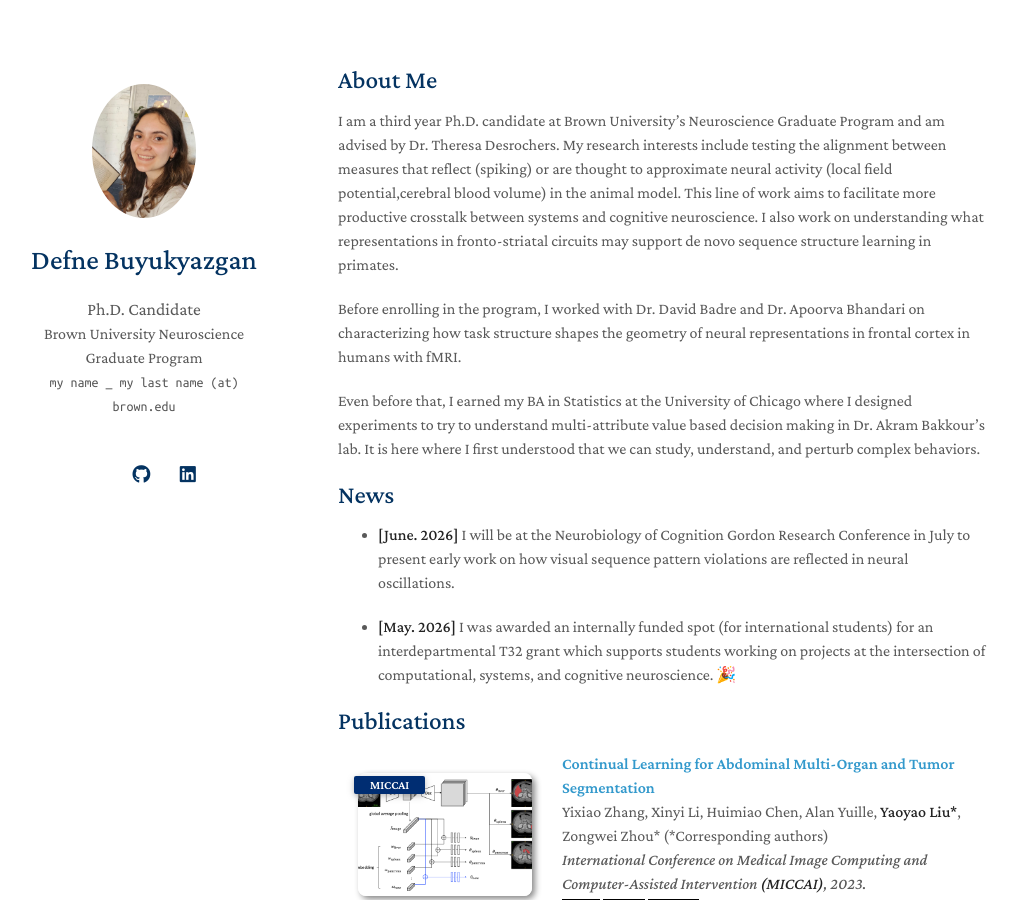
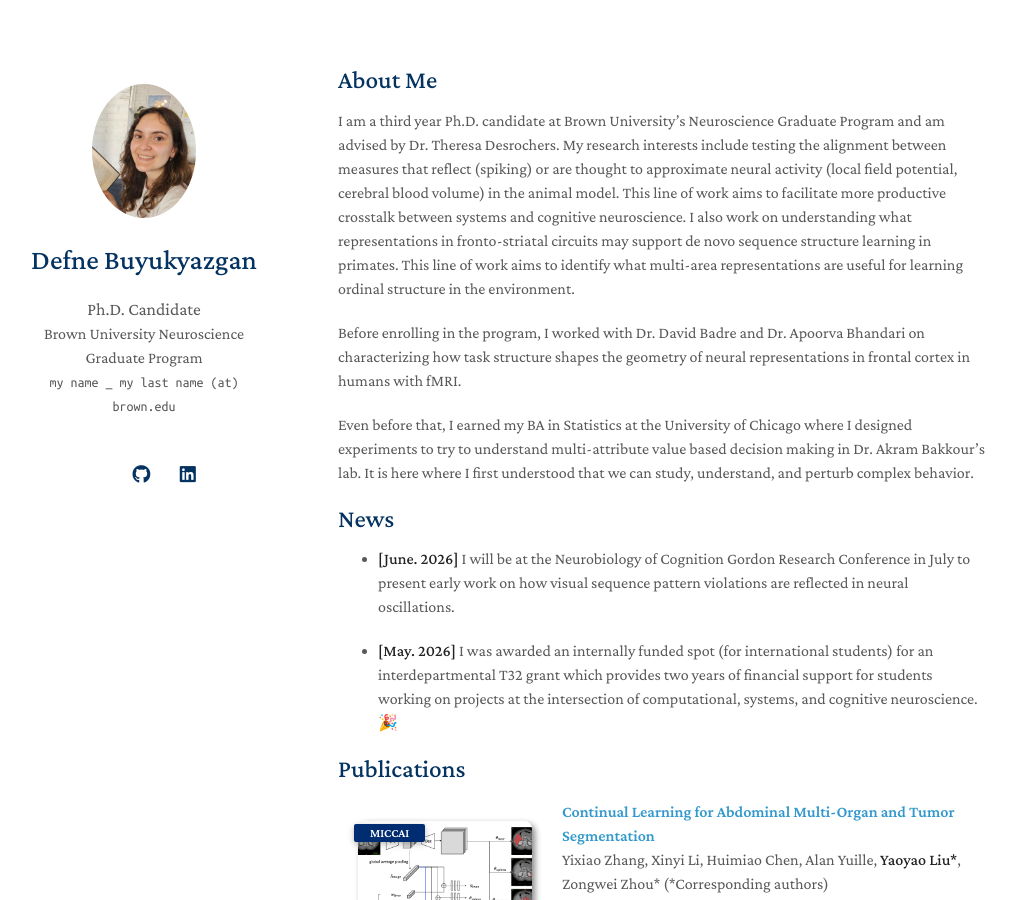
Before and after one commit to defnebu/db_website, a Jekyll site: the page built from index.md, in a window 1280 px wide and 900 px high. Shown: the whole window, without its empty margins (132-1149 px from the left). Built offline with Jekyll 4.4.1, drawn with Linux system fonts in a browser that asks for light colours; a style sheet for code colours, icons or effects is not loaded; our own code applies the rules of GitHub Pages for plain Markdown files.

Commit message:
Update index.md

```diff
--- a/index.md
+++ b/index.md
@@ -4,18 +4,18 @@ layout: homepage
 
 ## About Me
 
-I am a third year Ph.D. candidate at Brown University's Neuroscience Graduate Program and am advised by Dr. Theresa Desrochers. My research interests include testing the alignment between measures that reflect (spiking) or are thought to approximate neural activity (local field potential,cerebral blood volume) in the animal model. This line of work aims to facilitate more productive crosstalk between systems and cognitive neuroscience. I also work on understanding what representations in fronto-striatal circuits may support de novo sequence structure learning in primates.
+I am a third year Ph.D. candidate at Brown University's Neuroscience Graduate Program and am advised by Dr. Theresa Desrochers. My research interests include testing the alignment between measures that reflect (spiking) or are thought to approximate neural activity (local field potential, cerebral blood volume) in the animal model. This line of work aims to facilitate more productive crosstalk between systems and cognitive neuroscience. I also work on understanding what representations in fronto-striatal circuits may support de novo sequence structure learning in primates. This line of work aims to identify what multi-area representations are useful for learning ordinal structure in the environment.
 
 Before enrolling in the program, I worked with Dr. David Badre and Dr. Apoorva Bhandari on characterizing how task structure shapes the geometry of neural representations in frontal cortex in humans with fMRI.
 
-Even before that, I earned my BA in Statistics at the University of Chicago where I designed experiments to try to understand multi-attribute value based decision making in Dr. Akram Bakkour's lab. It is here where I first understood that we can study, understand, and perturb complex behaviors.
+Even before that, I earned my BA in Statistics at the University of Chicago where I designed experiments to try to understand multi-attribute value based decision making in Dr. Akram Bakkour's lab. It is here where I first understood that we can study, understand, and perturb complex behavior.
 
 
 ## News
 
 - **[June. 2026]** I will be at the Neurobiology of Cognition Gordon Research Conference in July to present early work on how visual sequence pattern violations are reflected in neural oscillations.
 
-- **[May. 2026]** I was awarded an internally funded spot (for international students) for an interdepartmental T32 grant which supports students working on projects at the intersection of computational, systems, and cognitive neuroscience. 🎉
+- **[May. 2026]** I was awarded an internally funded spot (for international students) for an interdepartmental T32 grant which provides two years of financial support for students working on projects at the intersection of computational, systems, and cognitive neuroscience. 🎉
 
 {% include_relative _includes/publications.md %}
 
```
